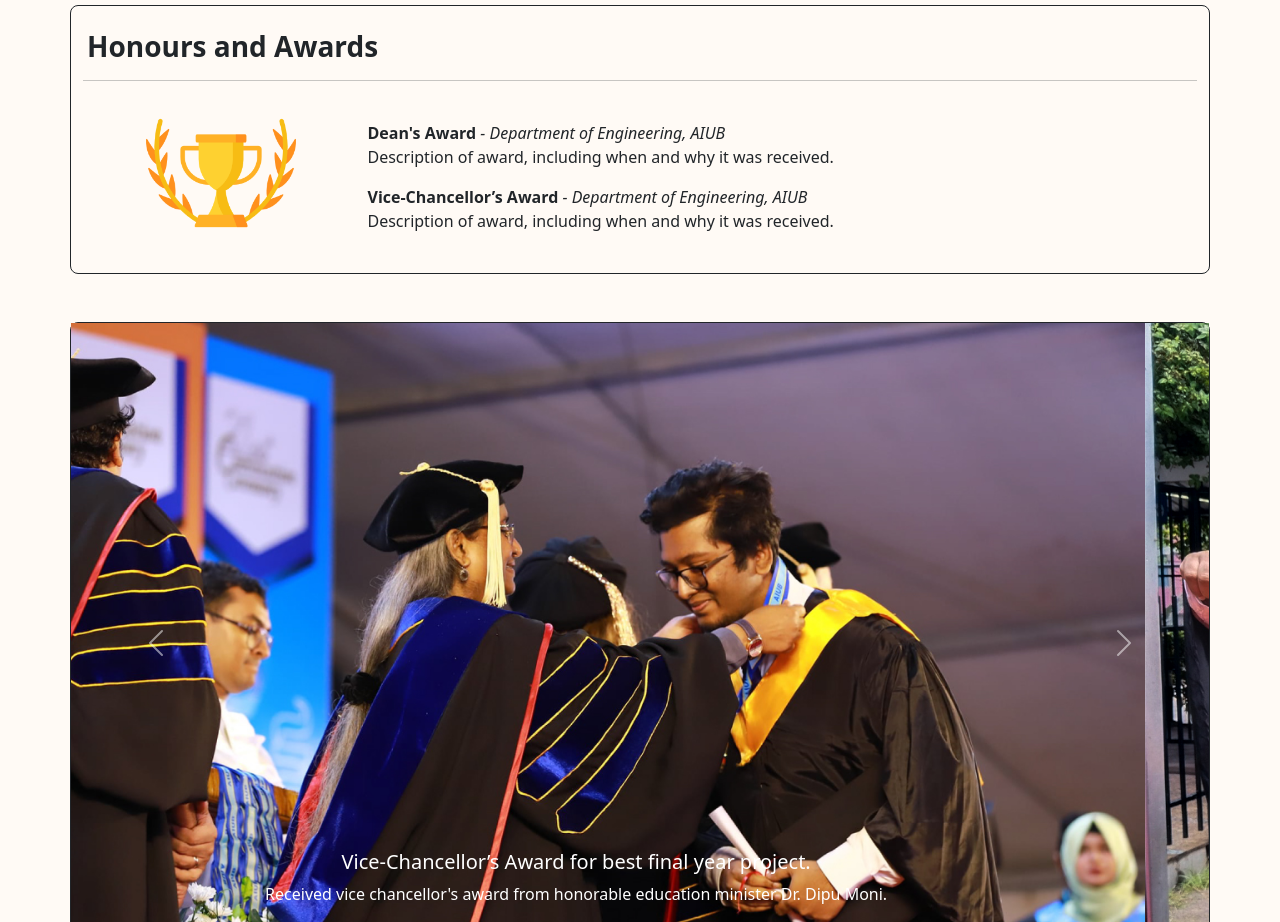
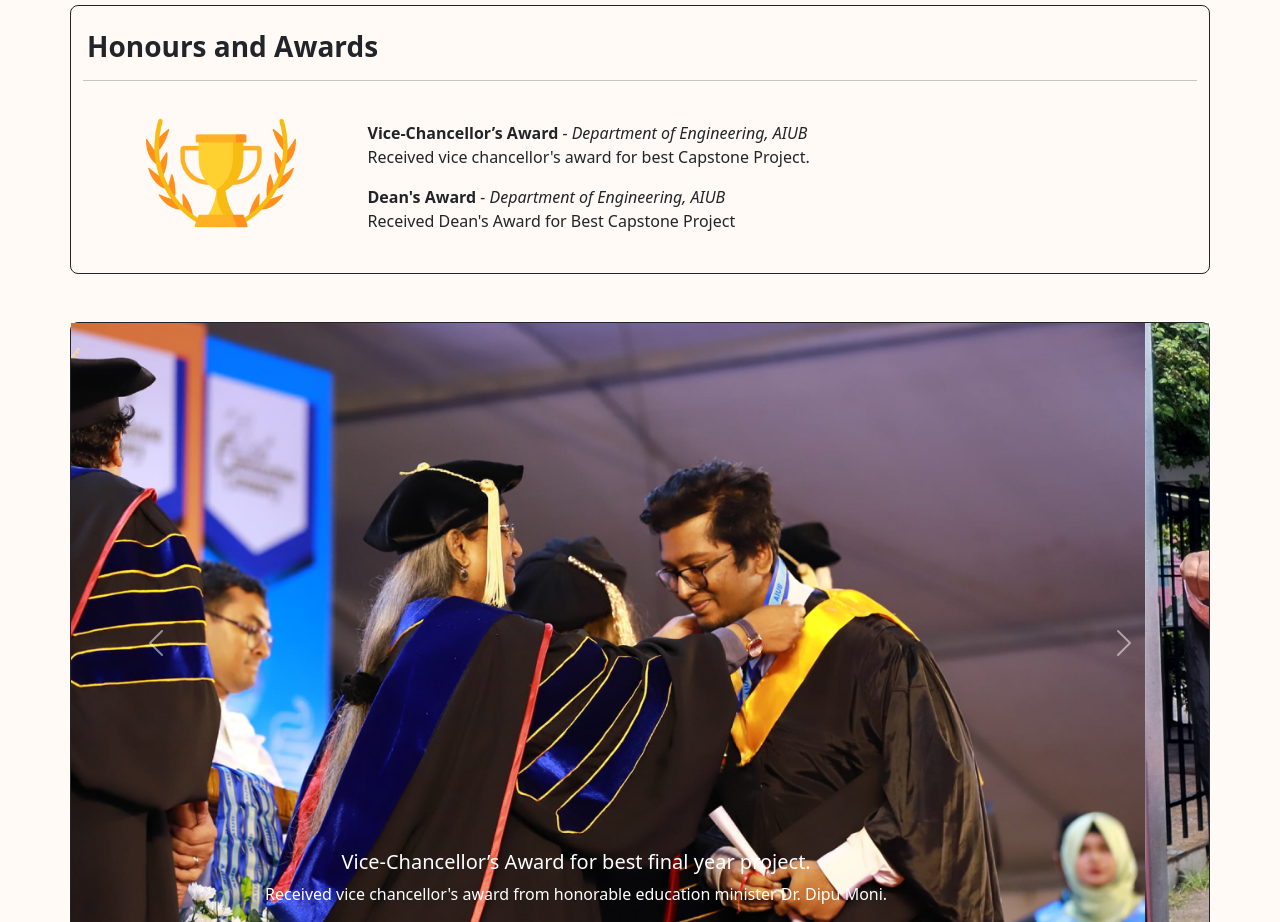
Before and after one commit to shartazkhan/shartazkhan.github.io, a plain HTML site: page index.html in a window 1280 px wide. Shown: the part 2920-3842 px from the top of the page. Drawn offline with nearby package versions, Linux system fonts and the light colour scheme; some packages are replaced by stand-ins of ours; a script that the page names is missing.

Commit message:
23June2023

```diff
--- a/index.html
+++ b/index.html
@@ -278,13 +278,15 @@
       <div class="col-lg-9 col-md-9 col-sm-12">
         <br>
         <div class="text-lg-start text-center">
+          <strong>Vice-Chancellor’s Award</strong>
+          <em>- Department of Engineering, AIUB</em>
+          <p>Received vice chancellor's award for best Capstone Project.</p>
+
           <strong>Dean's Award</strong>
           <em>- Department of Engineering, AIUB</em>
-          <p>Description of award, including when and why it was received.</p>
+          <p>Received Dean's Award for Best Capstone Project</p>
 
-          <strong>Vice-Chancellor’s Award</strong>
-          <em>- Department of Engineering, AIUB</em>
-          <p>Description of award, including when and why it was received.</p>
+
         </div>
       </div>
       <br>
```
